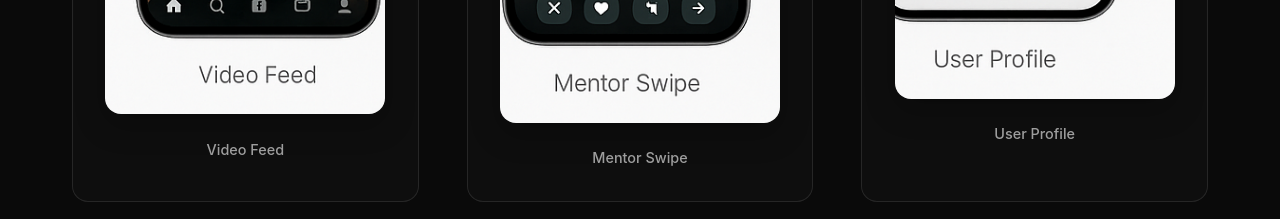
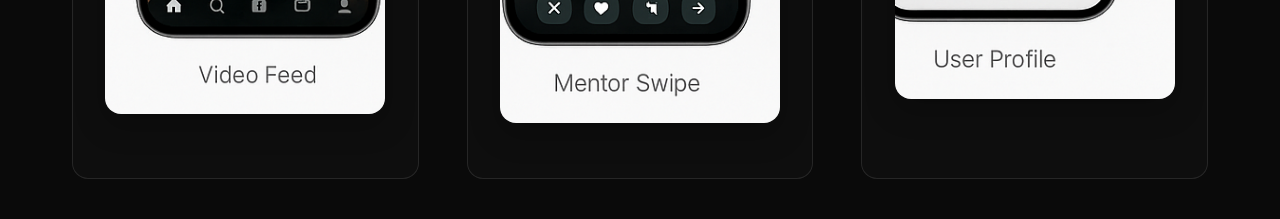
Before and after one commit to albertxjoseph/win-landing-page, a plain HTML site: page index.html in a window 1280 px wide. Shown: the part 1200-1419 px from the top of the page. Drawn offline with Linux system fonts and the light colour scheme.

Commit message:
index.html

```diff
--- a/index.html
+++ b/index.html
@@ -404,19 +404,16 @@
           <h3>Video Feed</h3>
           <p>Motivation personalized to your goals</p>
           <img src="images/video_feed_mockup.png" alt="Video Feed" />
-          <div class="caption">Video Feed</div>
         </div>
         <div class="mockup-tile">
           <h3>Mentor Swipe</h3>
           <p>Connect with people who've done what you want to do</p>
           <img src="images/mentor_swipe_mockup.png" alt="Mentor Swipe" />
-          <div class="caption">Mentor Swipe</div>
         </div>
         <div class="mockup-tile">
           <h3>User Profile</h3>
           <p>Track your journey, not your likes</p>
           <img src="images/user_profile_mockup.png" alt="User Profile" />
-          <div class="caption">User Profile</div>
         </div>
       </div>
     </section>
```
